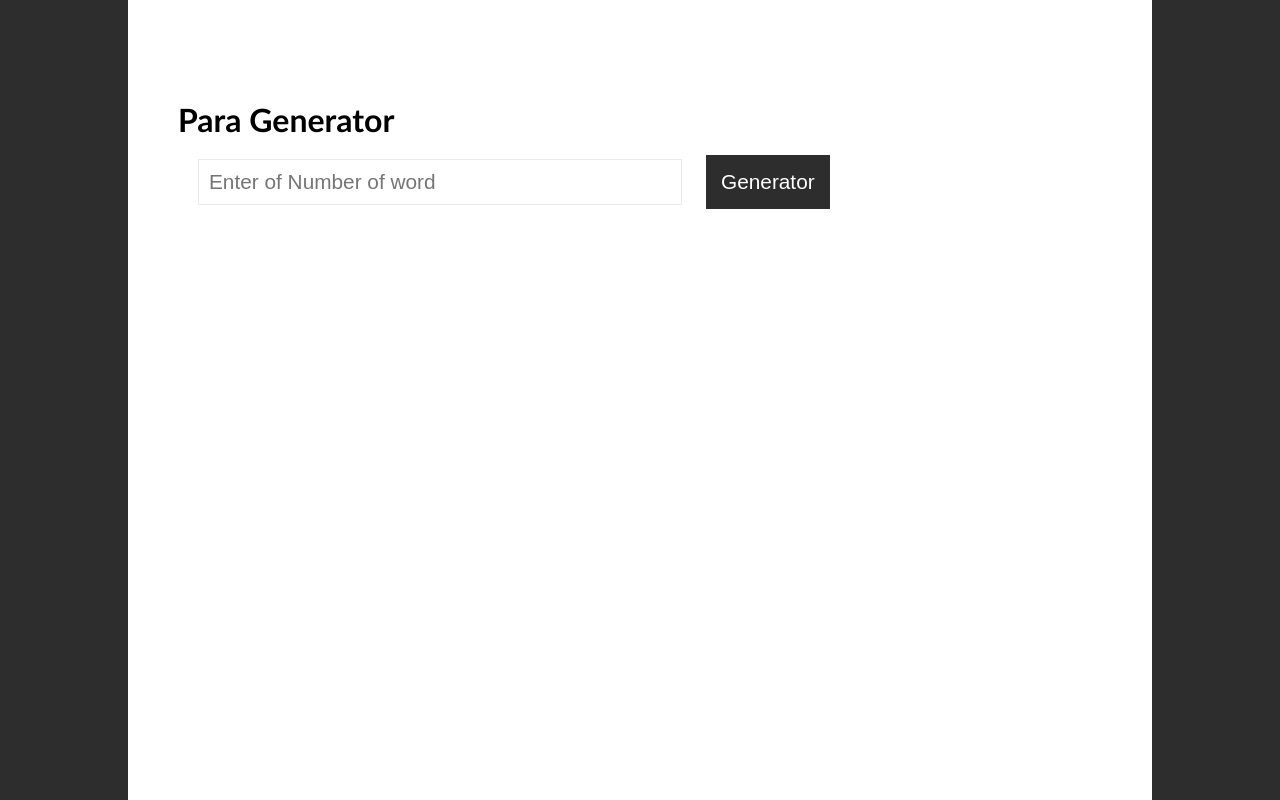
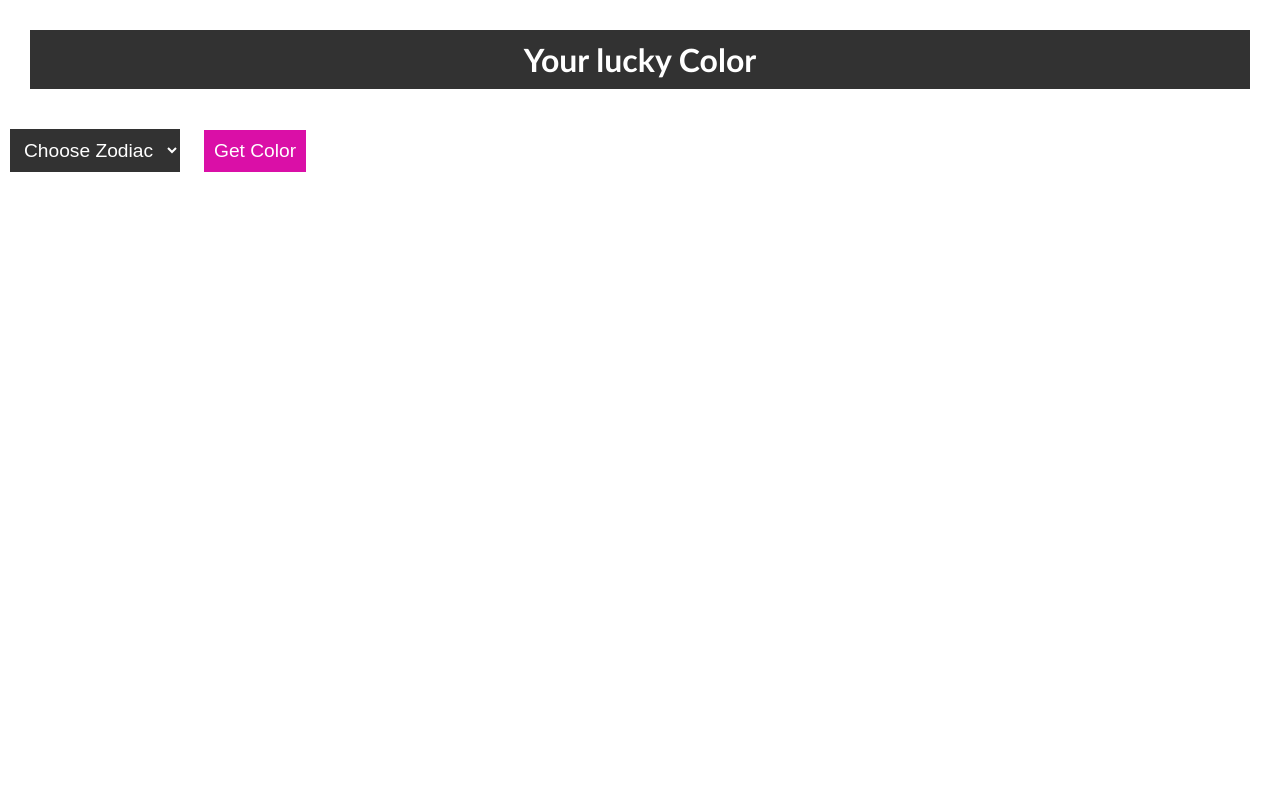
Before and after one commit to mddilkashreza/Paragraph_Generator, a plain HTML site: page index.html in a window 1280 px wide. Drawn offline with Linux system fonts and the light colour scheme.

Commit message:
initial commit

```diff
--- a/index.html
+++ b/index.html
@@ -3,18 +3,26 @@
 <head>
     <meta charset="UTF-8">
     <meta name="viewport" content="width=device-width, initial-scale=1.0">
-    <title>para generator</title>
+    <title>Document</title>
     <link rel="stylesheet" href="style.css">
 </head>
 <body>
-    <div class="container">
-        <h1>Para Generator</h1>
-
-        <input type="number" id="numOfwords" placeholder="Enter of Number of word">
-        <button onclick="generatorPara()">Generator</button>
-
-
-    </div>
+    <h1>Your lucky Color</h1>
+    <select  id="zodiac">
+        <option value="">Choose Zodiac</option>
+        <option value="aries">Aries</option>
+        <option value="tarus">Tarus</option>
+        <option value="gemini">Gemini</option>
+        <option value="cancer">Cancer</option>
+        <option value="leo">Leo</option>
+        <option value="virgo">Virgo</option>
+        <option value="scorpio">scorpio</option>
+        <option value="sagittarius">Sagittarius</option>
+        <option value="aquarius">Aquarius</option>
+        <option value="capricorn">Capricorn</option>
+        <option value="pisces">Pisces</option>
+    </select>
+    <button onclick="changeBackground()">Get Color</button>
 </body>
 <script src="script.js"></script>
 </html>
--- a/script.js
+++ b/script.js
@@ -1,36 +1,49 @@
-const input = document.getElementById("numOfwords");
-
-const container = document.querySelector(".container");
-
-const generatorWord = (n) => {
-  let text = "";
-  const letters = "ABCDEFHIJKLMNOPQRSTUVWXYZ";
-
-  for (let i = 0; i < n; ++i) {
-    const random = (Math.random() * 20).toFixed(0);
-    text += letters[random];
-    console.log(random);
-  }
-  return text;
-};
+const zodiac = document.getElementById("zodiac");
 
 
-let numOfwords;
-const generatorPara = () => {
-  numOfwords = Number(input.value);
+const body = document.body;
 
-  const para = document.createElement("p");
-  let data ="";
 
-  for (let i =0; i<numOfwords; ++i){
-    const randomNumber = (Math.random() * 15 ).toFixed(0);
-    data +=generatorWord(randomNumber);
-    data += " ";
-  }
+const changeBackground = () => {
 
-  para.innerText = data;
+    switch (zodiac.value) {
+        case "aries":
+            body.style.backgroundColor = "red";
+            break;
 
-  para.setAttribute("class", "paras");
+        case "tarus":
+            body.style.backgroundColor = "pink";
+            break;
 
-  container.append(para);
+        case "gemini":
+            body.style.backgroundColor = "green";
+            break;
+        case "cancer":
+            body.style.backgroundColor = "orange";
+            break;
+        case "leo":
+            body.style.backgroundColor = "blue";
+            break;
+        case "virgo":
+            body.style.backgroundColor = "violet";
+            break;
+        case "scorpio":
+            body.style.backgroundColor = "black";
+            break;
+        case "sagittarius":
+            body.style.backgroundColor = "darkgreen";
+            break;
+        case "aquarius":
+            body.style.backgroundColor = "purple";
+            break;
+        case "capricorn":
+            body.style.backgroundColor = "darkblue";
+            break;
+        case "pisces":
+            body.style.backgroundColor = "#fc0303";
+            break;
+
+        default:
+            break;
+    }
 };
--- a/style.css
+++ b/style.css
@@ -1,54 +1,28 @@
 *{
     margin: 0%;
     padding: 0%;
-    background-color: rgb(45, 45, 45);
 }
 
-.container{
-    width: 80%;
-    min-height: 100vh;
-    background-color: white;
-    margin: auto;
-    padding: 100px 50px;
-    box-sizing: border-box;
+h1{
+    text-align: center;
+    font-family: 'Gill Sans', 'Gill Sans MT', Calibri, 'Trebuchet MS', sans-serif;
+    margin: 30px;
+    color: white;
+    padding: 10px;
+    background-color: rgb(50, 50, 50);
 }
 
-.container h1{
-background-color: white;
-font-family:  'Gill Sans', 'Gill Sans MT', Calibri, 'Trebuchet MS', sans-serif;
-
-}
-#numOfwords{
-    background-color: white;
+select,button{
+    cursor: pointer;
+    border: none;
+    outline: none;
+    margin: 10px;
+    color: white;
     padding: 10px;
-    width: 50%;
-    margin: 20px;
-    border: 1px solid rgb(234, 234, 234);
-    outline: none;
-    font:  100 1.3rem sans-serif;
-}
-
-.paras{
-    background-color: rgb(238, 238, 238);
-    color: rgb(21, 21, 21);
-    font-family: Georgia, 'Times New Roman', Times, serif;
-    letter-spacing: 2px;
-    word-spacing: 5px;
-    padding: 20px;
-    border-radius: 5px;
-    margin: 20px;
+    font: 100 1.2rem sans-serif;
+    background-color: rgb(50, 50, 50);
 }
 
 button{
-    color: white;
-    padding: 15px;
-    font: 100 1.3rem sans-serif;
-    border: none;
-    cursor: pointer;
-    transition: background-color 0.5;
-
+    background-color: rgb(218, 15, 167);
 }
-
-button:hover{
-    background-color: blue;
-}
```
